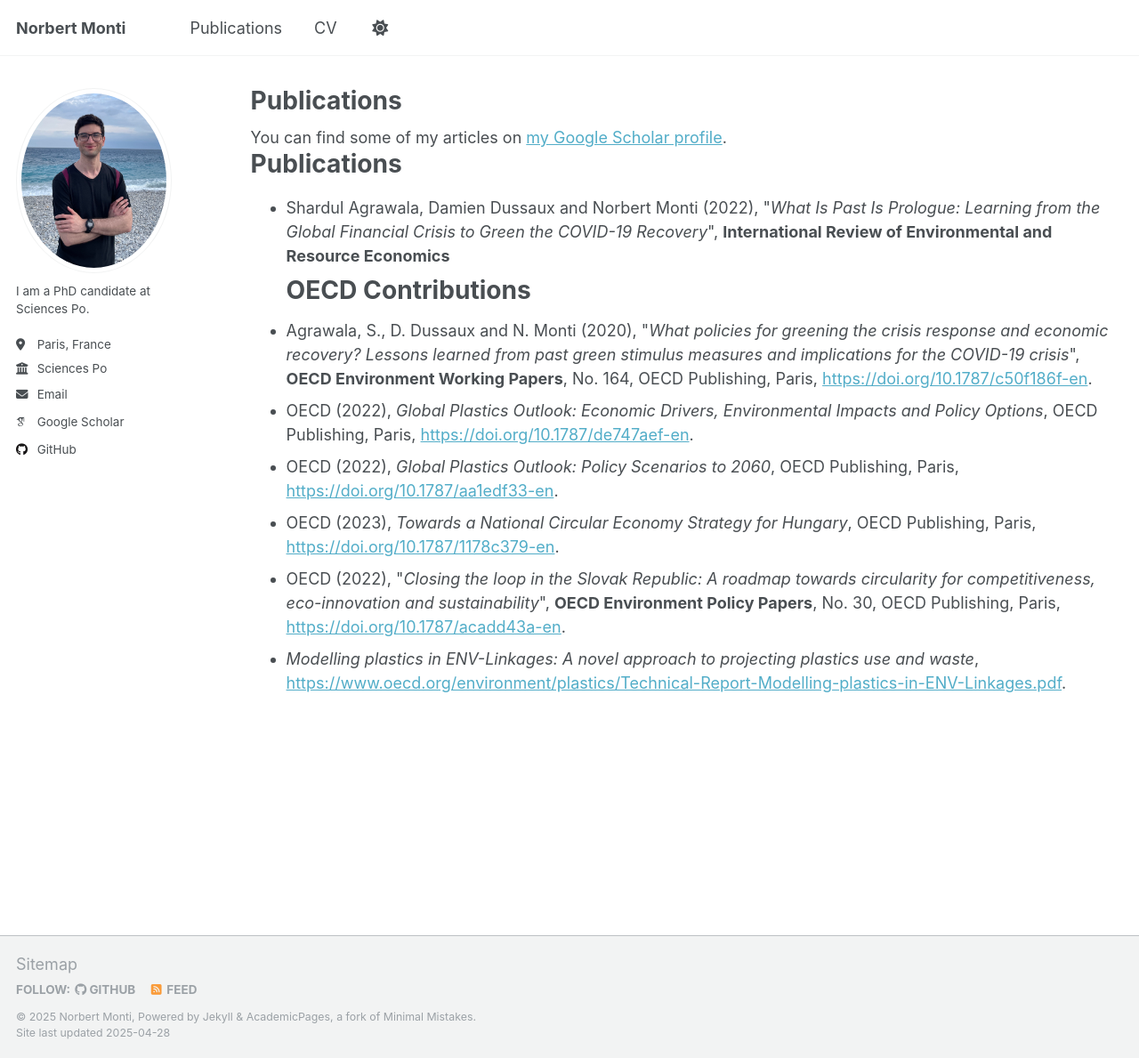
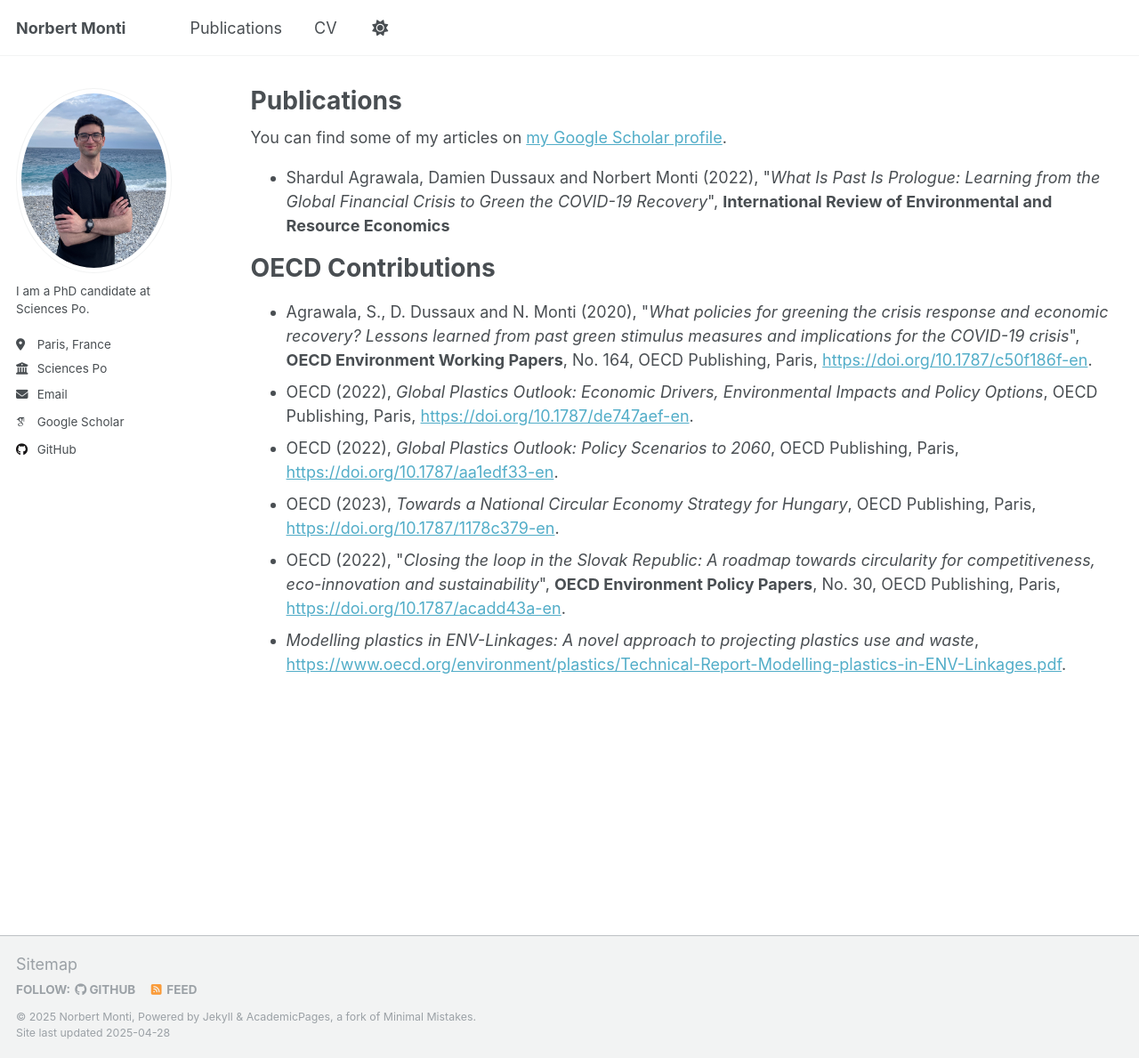
Before and after one commit to norbertmonti/norbertmonti.github.io, a Jekyll site: the page built from _pages/publications.html, in a window 1280 px wide and 1189 px high. Shown: the whole window at 89% size. Built offline with Jekyll 4.4.1, drawn with Linux system fonts in a browser that asks for light colours; some web fonts are replaced.

Commit message:
Update publications.html

```diff
--- a/_pages/publications.html
+++ b/_pages/publications.html
@@ -32,13 +32,13 @@ author_profile: true
   {% endfor %}
 {% endif %} -->
 
-<h1>Publications</h1>
-
 <ul>
   <li>Shardul Agrawala, Damien Dussaux and Norbert Monti (2022), "<em>What Is Past Is Prologue: Learning from the Global Financial Crisis to Green the COVID-19 Recovery</em>", <strong>International Review of Environmental and Resource Economics</strong></li>
+</ul>
 
 <h1>OECD Contributions</h1>
 
+<ul>
   <li>Agrawala, S., D. Dussaux and N. Monti (2020), "<em>What policies for greening the crisis response and economic recovery? Lessons learned from past green stimulus measures and implications for the COVID-19 crisis</em>", <strong>OECD Environment Working Papers</strong>, No. 164, OECD Publishing, Paris,
     <a href="https://doi.org/10.1787/c50f186f-en" target="_blank">https://doi.org/10.1787/c50f186f-en</a>.
   </li>
```
